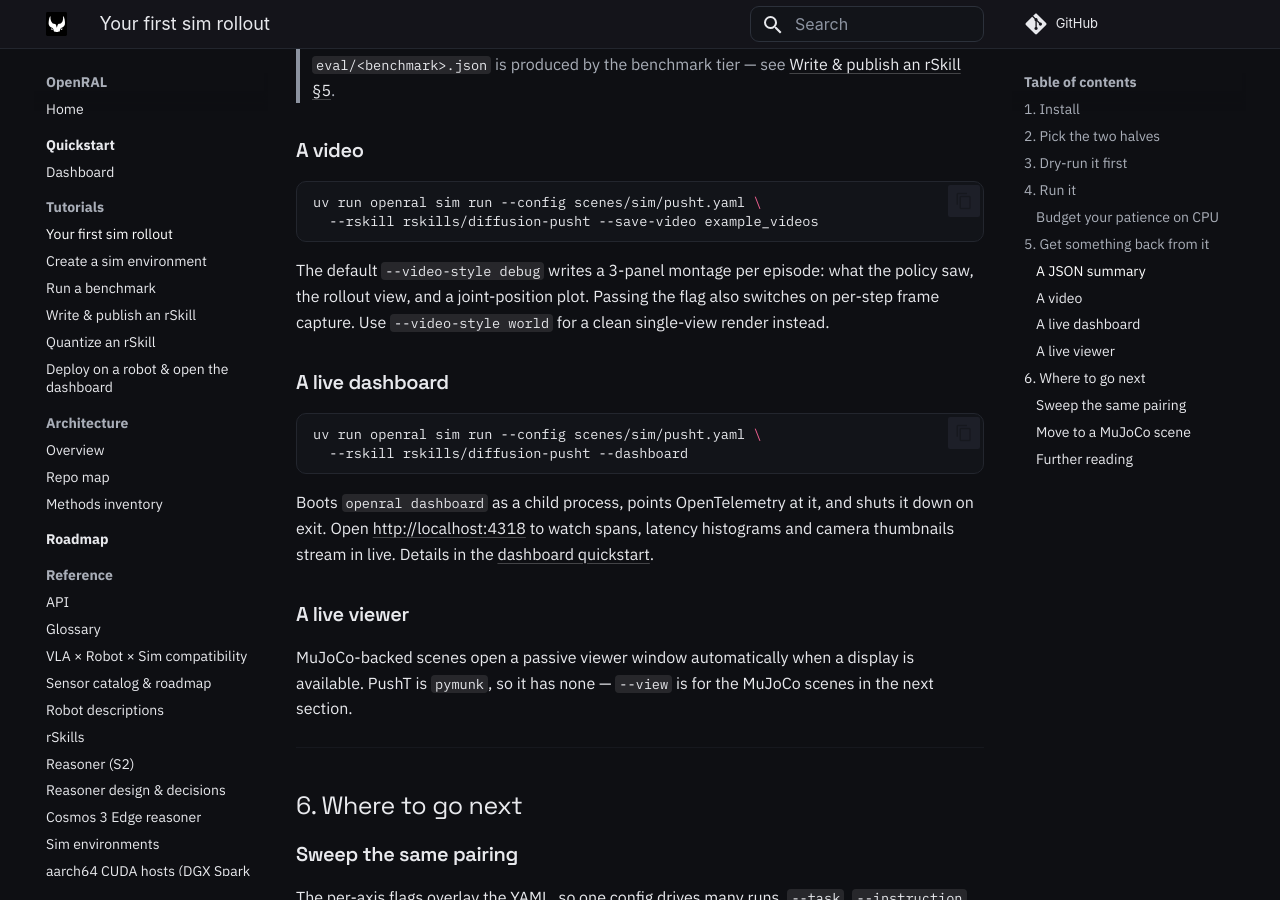
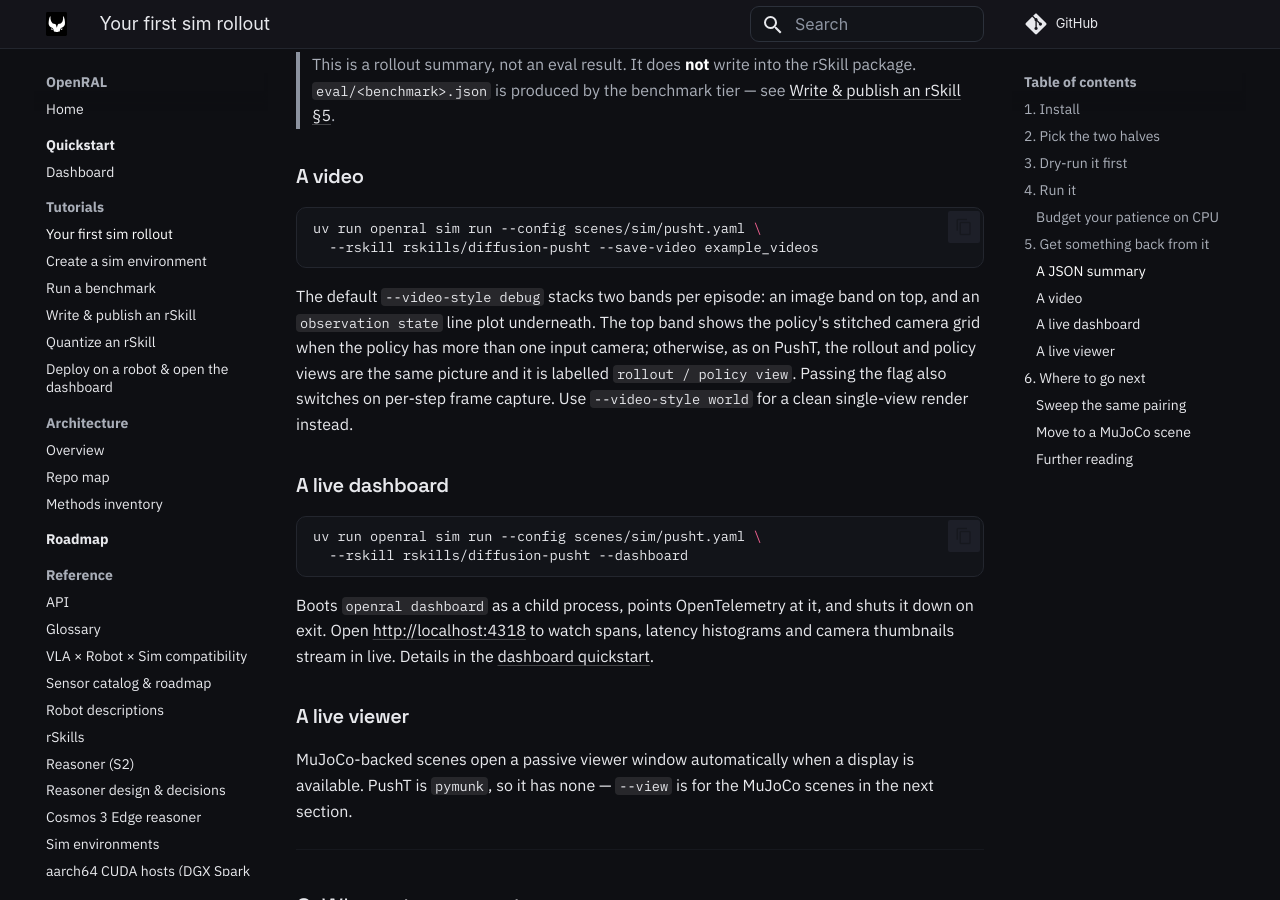
Before and after one commit to OpenRAL/openral, an MkDocs documentation site: the page built from docs/tutorials/sim/first-rollout.md, in a window 1280 px wide and 900 px high, scrolled down 3611 px. Built offline with MkDocs 1.6.1 and Material for MkDocs 9.7.7, drawn with Linux system fonts in a browser that asks for light colours; comment, search, counter and statistics services are not loaded; some of the changed text lies outside the part shown.

Commit message:
docs(tutorials): correct three claims a live run disproved
Ran the tutorials end to end on a GPU host with HF Hub reachable — the
verification the pages were written without. Three claims did not survive.

- **The debug video is two bands, not three panels.** first-rollout said
  `--video-style debug` writes "a 3-panel montage: what the policy saw,
  the rollout view, and a joint-position plot". `_video.py`'s own ASCII
  docstring shows two stacked bands, and the rendered frame confirms it:
  an image band over an `observation state` plot. The top band is the
  stitched camera grid only when the policy has >1 input camera; on
  PushT — the page's own example — it collapses and is labelled
  `rollout / policy view`. A reader would have counted two and assumed
  something broke. (The CLI's own `--save-video` help carries the same
  "3-panel" wording; left alone here, it is not this page's to fix.)

- **Budget violations are not a CPU symptom.** The page said "Expect
  violations on CPU; the budget is pinned to a GPU reference host". A
  137-step rollout on an RTX 5070 logged 18 of them: the first chunk of
  an episode pays warm-up regardless of device.

- **`trace_id` is reserved, not populated.** The benchmark page promised
  locally-produced results "carry a `trace_id`, so a reviewer can
  deep-link ... to its trace tree". They do not. It is null on a fresh
  `benchmark run` and `benchmark scene`, with and without `--dashboard`,
  and on all 31 eval files committed in the tree. Promising a link that
  never resolves is the failure mode CLAUDE.md §1.2 exists to prevent.

Verified unchanged in the same pass: the `sim run` and `benchmark`
header/flag surface, `--dashboard` (spawns on 4318, exits with the
command), `--no-update-manifest` (leaves `rskills/` clean), the eval
JSON `source` block, `deploy validate`'s ERROR/WARN split, and
`openral prompt` publishing on `/openral/prompt_in/cli` with the
documented discovery-wait warning.

Signed-off-by: Adrian <adrianllopart@gmail.com>
Co-Authored-By: Claude Opus 5 (1M context) <noreply@anthropic.com>
Claude-Session: https://claude.ai/code/session_01XVC32JktYitfwraHGqw3zB

````diff
--- a/docs/tutorials/sim/first-rollout.md
+++ b/docs/tutorials/sim/first-rollout.md
@@ -132,8 +132,9 @@ Reading that output:
   reference host (RTX 4070 Laptop, CUDA 12.8, PyTorch 2.10). The 6684 ms
   above is the same work on CPU only.
 - **`budget_viol`** counts steps that blew the manifest's
-  `latency_budget.per_chunk_ms`. Expect violations on CPU; the budget is
-  pinned to a GPU reference host.
+  `latency_budget.per_chunk_ms`. Expect some on any host: the first chunk of an
+  episode pays warm-up, so a 137-step GPU rollout still logged 18. They are a
+  signal to read, not a failure.
 - The exit code is **not** gated on success rate. A failed episode still
   exits `0` — you decide the threshold.
 
@@ -183,10 +184,13 @@ uv run openral sim run --config scenes/sim/pusht.yaml \
   --rskill rskills/diffusion-pusht --save-video example_videos
 ```
 
-The default `--video-style debug` writes a 3-panel montage per episode: what
-the policy saw, the rollout view, and a joint-position plot. Passing the flag
-also switches on per-step frame capture. Use `--video-style world` for a clean
-single-view render instead.
+The default `--video-style debug` stacks two bands per episode: an image band
+on top, and an `observation state` line plot underneath. The top band shows the
+policy's stitched camera grid when the policy has more than one input camera;
+otherwise, as on PushT, the rollout and policy views are the same picture and it
+is labelled `rollout / policy view`. Passing the flag also switches on per-step
+frame capture. Use `--video-style world` for a clean single-view render
+instead.
 
 ### A live dashboard
 
````
Also changed, not shown: docs/tutorials/benchmark/run-a-benchmark.md (+4 -2 lines).
